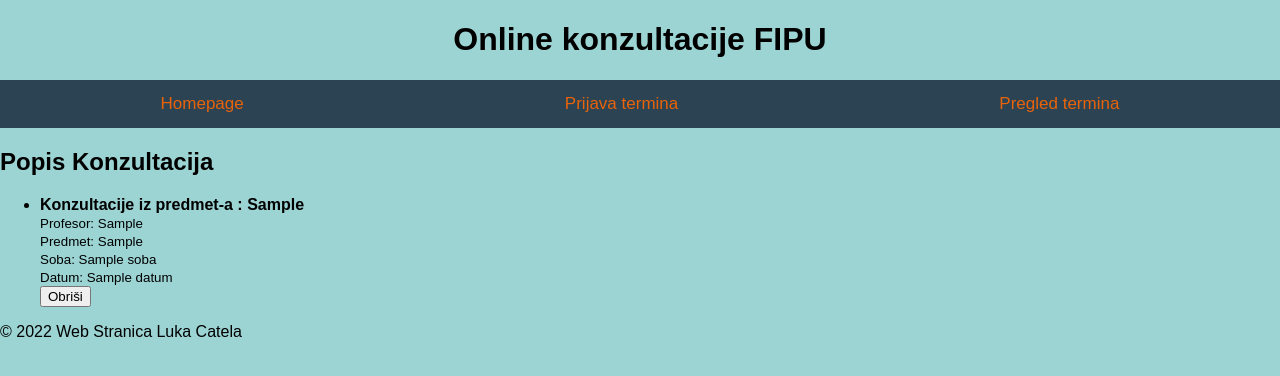
After one commit to LukaCatela/Projekt_IS, a Flask app: template templates/pregled.html in a window 1280 px wide. The commit adds this page. Shown: the top 376 px of the page. Run offline with Flask 3, Linux system fonts and the light colour scheme; the template is opened without the code that fills it: most values are stand-ins (such as "Sample title", 1, 10 or a date in 2020).

Commit message:
ispravljene greske

```diff
--- a/main.py
+++ b/main.py
@@ -1,33 +1,129 @@
 from flask import Flask, render_template, request, jsonify,make_response
 from pony import orm
-from datetime import datetime, time
+from datetime import datetime
 
 db = orm.Database()
 
 app = Flask(__name__, static_url_path='/static')
 
-
 class Konzultacije(db.Entity):
     id = orm.PrimaryKey(int, auto=True)
-    JMBG_student = orm.Required(str)
-    id_profesor = orm.Required(int)
-    id_predmet = orm.Required(int)
+    naziv_profesor = orm.Required(str)
     naziv_predmet = orm.Required(str)
-    soba = orm.Required(str)
-    vrijeme = orm.Required(time)
+    soba = orm.Optional(str, auto=None)
     datum = orm.Required(datetime)
 
 
 db.bind(provider="sqlite", filename="konzultacije.sqlite", create_db=True)
 db.generate_mapping(create_tables=True)
 
-@app.route("/prijava.html", methods=["POST","GET"])
-def dodaj_prijavu():
-        return make_response(render_template("prijava.html"),200)
+def format_datum(datum):
+    return datum.strftime('%d-%m-%Y') if datum else None
+def dodaj_prijavu(json_request):
+    try:
+        naziv_profesor = json_request.get("profesor")
+        naziv_predmet = json_request.get("predmeti")
+        soba = json_request.get("mjesto")
+        datum = json_request.get("datum")
+
+        if not naziv_profesor or not naziv_predmet or not datum:
+            return {"response": "Fail", "error": "Missing required fields"}
+
+        try:
+            datum = datetime.fromisoformat(datum)
+        except (ValueError, TypeError):
+            return {"response": "Fail", "error": "Invalid date format"}
+
+        with orm.db_session:
+            Konzultacije(naziv_profesor=naziv_profesor, naziv_predmet=naziv_predmet, soba=soba, datum=datum)
+            return {"response": "Success"}
+    except Exception as e:
+        return {"response": "Fail", "error": str(e)}
+
+def get_konzultacija():
+    try:
+        with orm.db_session:
+            konzultacije_query = orm.select((k.id, k.naziv_profesor, k.naziv_predmet, k.soba, k.datum)
+                                            for k in Konzultacije)[:]
+            list_rezultat = []
+            for element in konzultacije_query:
+                termin_dict = {
+                    "id": element[0],
+                    "naziv_profesor": element[1],
+                    "naziv_predmet": element[2],
+                    "soba": element[3],
+                    "datum": format_datum(element[4])
+                }
+                list_rezultat.append(termin_dict)
+            response = {"response": "Success", "termini": list_rezultat}
+            return response
+    except Exception as e:
+        return {"response": "Fail", "error": str(e)}
+
+def delete_konzultaciju(konzultacija_id):
+    try:
+        with orm.db_session:
+            konzultacija = Konzultacije[konzultacija_id]
+            konzultacija.delete()
+            return {"response": "Success"}
+    except Exception as e:
+        return {"response": "Fail", "error": str(e)}
+def get_id(id_konzultacije):
+    try:
+        with orm.db_session:
+            result=Konzultacije[id_konzultacije].to_dict()
+            result['datum']= format_datum(result['datum'])
+            response = {"response": "Success", "data": result}
+            return response
+
+    except Exception as e:
+        return {"response": "Fail", "error": str(e)}
+@app.route("/dodaj/konzultaciju", methods=["POST","GET"])
+def dodaj_konzultacije():
+    if request.method == "POST":
+        try:
+            json_request = {key: (value if value != "" else None) for key, value in request.form.items()}
+            response = dodaj_prijavu(json_request)
+            if response["response"] == "Success":
+                return make_response(render_template("prijava.html"), 200)
+            return make_response(jsonify(response), 400)
+        except Exception as e:
+            response = {"response": str(e)}
+            return make_response(jsonify(response), 400)
+    else:
+        return make_response(render_template("prijava.html"), 200)
+@app.route("/pregled/konzultacije", methods=["GET"])
+def pregled():
+    try:
+        with orm.db_session:
+            konzultacije_query = orm.select((k.id, k.naziv_profesor, k.naziv_predmet, k.soba, k.datum)
+                                            for k in Konzultacije)[:]
+            list_rezultat = []
+            for element in konzultacije_query:
+                termin_dict = {
+                    "id": element[0],
+                    "naziv_profesor": element[1],
+                    "naziv_predmet": element[2],
+                    "soba": element[3],
+                    "datum": format_datum(element[4])
+                }
+                list_rezultat.append(termin_dict)
+            response = {"response": "Success", "termini": list_rezultat}
+            return make_response(render_template("pregled.html", termini=response["termini"]), 200)
+    except Exception as e:
+        response = {"response": "Fail", "error": str(e)}
+        return make_response(jsonify(response), 400)
+
+@app.route("/konzultacije/<int:konozultacija_id>", methods=["DELETE"])
+def obrisi_konzultaciju(konozultacija_id):
+    response = delete_konzultaciju(konozultacija_id)
+    if response["response"] == "Success":
+        return make_response(jsonify(response), 200)
+    return make_response(jsonify(response), 400)
 
 @app.route("/", methods=["GET"])
 def home():
-    return make_response(render_template("index.html"),200)
+    return make_response(render_template("index.html"), 200)
 
 if __name__ == '__main__':
     app.run(port=8080)
--- a/static/style.css
+++ b/static/style.css
@@ -3,11 +3,11 @@ body{
     margin: 0;
     padding: 0;
     background-color: #9cd3d3;
-}
-img{
-    max-width: 100%;
-    height: auto;
-    margin-bottom: 20px;
+    }
+img {
+    display: flex;
+    justify-content: center;
+
 }
 
 .naslov{
@@ -74,18 +74,7 @@ select{
 .forma button:hover {
     background-color: #4CAF50;
 }
-.homepage_button{
-    display: block;
-    margin: 0 auto;
-    background-color: #e8630a;
-    border: #ccc solid 1px;
-    color: #f2f2f2;
-    padding: 10px;
-    border-radius: 5px;
-}
-.homepage_button:hover{
-    background-color: #dd7835;
-}
+
 
 .forma input[type="text"]:focus,
 .forma input[type="date"]:focus,
--- /dev/null
+++ b/templates/pregled.html
@@ -0,0 +1,59 @@
+<!DOCTYPE html>
+<html>
+<head>
+    <title>Pregled termina</title>
+    <meta name="viewport" content="width=device-width, initial-scale=1.0">
+    <meta charset="UTF-8">
+    <link rel="stylesheet" type="text/css" href="{{ url_for('static', filename='style.css') }}">
+</head>
+<body>
+<h1 class="naslov">Online konzultacije FIPU</h1>
+<div class="menu">
+    <a href="{{url_for('home')}}">Homepage</a>
+    <a href="{{url_for('dodaj_konzultacije')}}">Prijava termina</a>
+    <a href="{{url_for('pregled')}}">Pregled termina</a>
+</div>
+<h2>Popis Konzultacija</h2>
+<ul>
+  {% for termin in termini %}
+    <li>
+      <div>
+        <strong>Konzultacije iz predmet-a : {{ termin.naziv_predmet }}</strong>
+        <br>
+        <small>
+            Profesor: {{ termin.naziv_profesor }}<br>
+            Predmet: {{ termin.naziv_predmet }} <br>
+            Soba: {{ termin.soba }} <br>
+            Datum: {{ termin.datum }}
+        </small>
+      </div>
+      <div>
+        <button onclick="obrisiKonzultaciju({{ termin.id }})">Obriši</button>
+      </div>
+    </li>
+  {% endfor %}
+</ul>
+
+<script>
+function obrisiKonzultaciju(id) {
+  if (confirm('Jeste li sigurni da želite obrisati ovu konzultaciju?')) {
+    fetch(`/konzultacije/${id}`, { method: 'DELETE' })
+      .then(response => response.json())
+      .then(data => {
+        if (data.response === 'Success') {
+          // Reload the page after deletion
+          location.reload();
+        } else {
+          console.error('Došlo je do greške prilikom brisanja konzultacije:', data.error);
+        }
+      })
+      .catch(error => console.error('Došlo je do greške prilikom izvršavanja DELETE zahteva:', error));
+  }
+}
+</script>
+
+<footer>
+    <p>&copy; 2022 Web Stranica Luka Catela</p>
+</footer>
+</body>
+</html>
```
Also changed, not shown: templates/delete.html (deleted, +0 -18 lines), templates/edit.html (deleted, +0 -41 lines), templates/index.html (+7 -5 lines), templates/prijava.html (+12 -12 lines).
